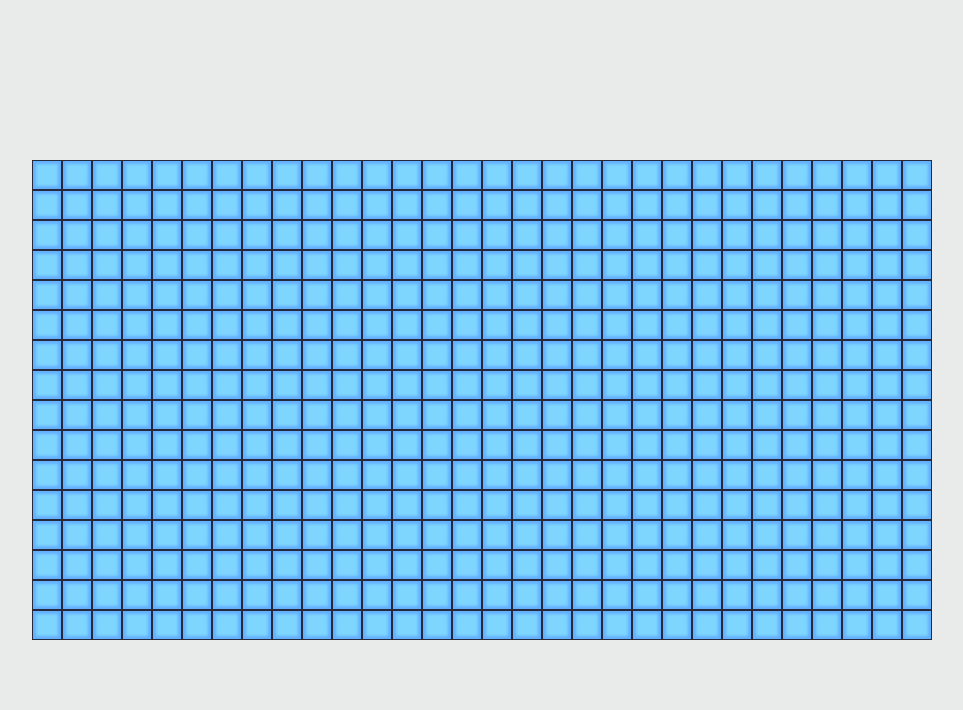
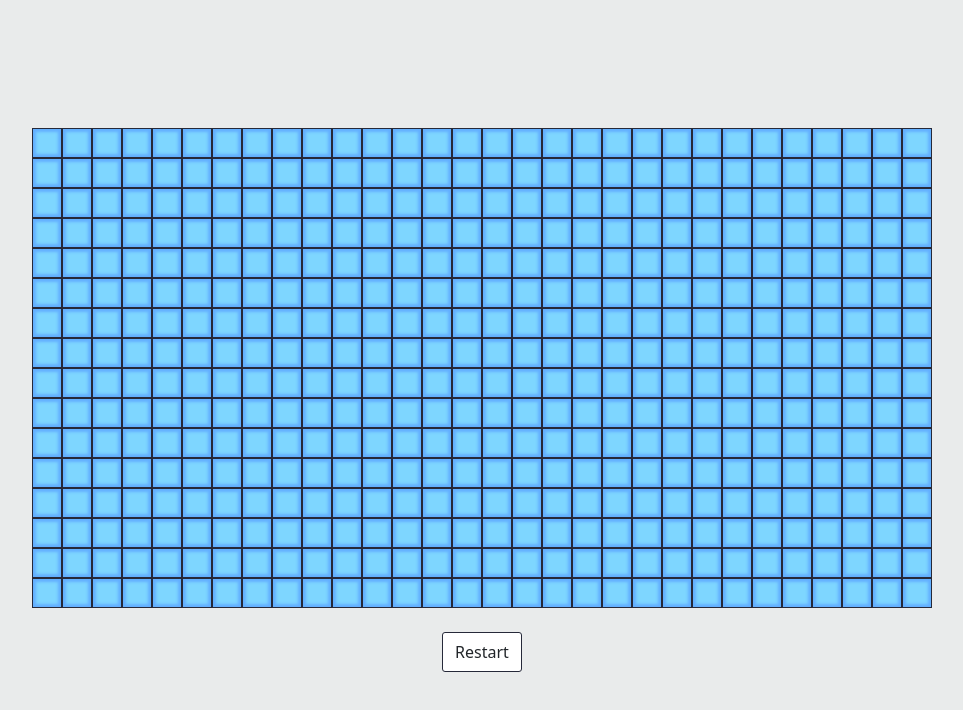
Before and after one commit to marius-ogrean/minesweeper, an Angular app: page / in a window 1280 px wide. Shown: the top 710 px of the page, without its empty margins (158-1121 px from the left). Built offline with nearby package versions, Linux system fonts and the light colour scheme.

Commit message:
add restart button

```diff
--- a/src/app/app.component.html
+++ b/src/app/app.component.html
@@ -1,7 +1,10 @@
-<div class="d-flex justify-content-center align-items-center container">
+<div class="d-flex flex-column justify-content-center align-items-center container">
   <div class="frame">
     <div class="d-flex flex-row" *ngFor="let row of rows">
       <app-cell *ngFor="let cell of row.cells" [cell]="cell"></app-cell>
     </div>
   </div>
+  <div class="restart d-flex justify-content-center align-items-center" (click)="restart()">
+    <span>Restart</span>
+  </div>
 </div>
--- a/src/app/app.component.scss
+++ b/src/app/app.component.scss
@@ -16,3 +16,13 @@
 .frame {
   background: #262939;
 }
+
+.restart {
+  margin-top: 24px;
+  width: 80px;
+  height: 40px;
+  background: white;
+  border: 1px solid #262939;
+  border-radius: 3px;
+  cursor: pointer;
+}
--- a/src/app/app.component.ts
+++ b/src/app/app.component.ts
@@ -45,4 +45,8 @@ export class AppComponent {
     self.crypto.getRandomValues(this.arrayForRandomNumbers);
     return this.arrayForRandomNumbers[0] % limit;
   }
+
+  restart() {
+    this.initializeGame();
+  }
 }
```
